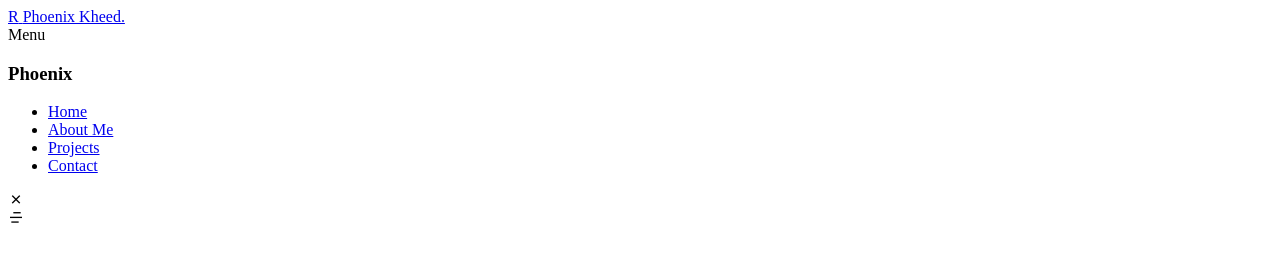
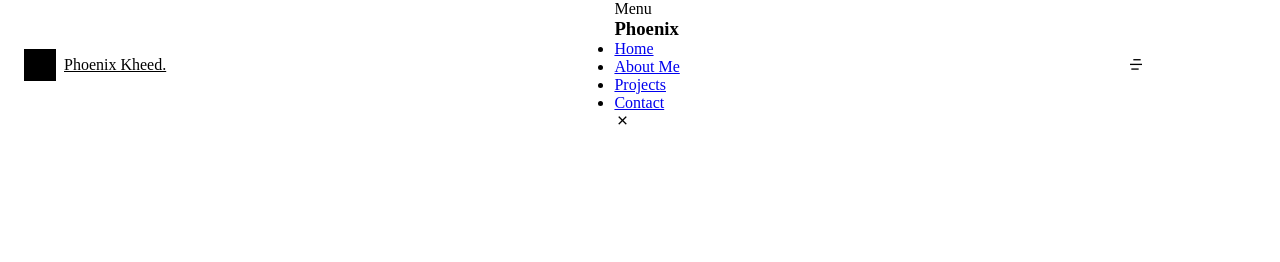
Before and after one commit to emmanex0121/WEB-DEVELOPMENT-PROJECTS, a plain HTML site: page responsive-portfolio-website-phoenix/index.html in a window 1280 px wide. Drawn offline with nearby package versions, Linux system fonts and the light colour scheme; a web font is replaced by a local one.

Commit message:
more styles and more contents

```diff
--- a/responsive-portfolio-website-phoenix/assets/css/styles.css
+++ b/responsive-portfolio-website-phoenix/assets/css/styles.css
@@ -50,3 +50,37 @@
 } */
 
 /* ================ HEADER AND NAV ============ */
+.header{
+    position: fixed;
+    width: 100%;
+    top: 0;
+    left: 0;
+    background-color: var(--body-color);
+    z-index: var(--z-fixed);
+    transition: box-shadow .4s;
+}
+
+.nav{
+    position: relative;
+    height: var(--header-height);
+    display: flex;
+    justify-content: space-between;
+    align-items: center;
+}
+
+.nav__logo{
+    display: flex;
+    column-gap: .5rem;
+    align-items: center;
+    font-weight: var(--font-semi-bold);
+    color: var(--title-color);
+}
+
+.nav__logo-circle,
+.nav_toggle{
+    width: 32px;
+    height: 32px;
+    background-color: black;
+    color: var(--white-color);
+    place-items: center;
+}
--- a/responsive-portfolio-website-phoenix/index.html
+++ b/responsive-portfolio-website-phoenix/index.html
@@ -12,7 +12,7 @@
     <link rel="stylesheet" href="https://cdnjs.cloudflare.com/ajax/libs/remixicon/3.7.0/remixicon.css" crossorigin="">
 
     <!-- ========== CSS =========== -->
-    <link rel="stylesheet" href="">
+    <link rel="stylesheet" href="assets/css/styles.css">
 
     <title>Responsive Portfolio Website - Phoenix</title>
 </head>
@@ -21,7 +21,7 @@
     <header class="header" id="header">
         <nav class="nav container">
             <a href="#" class="nav__logo">
-                <span class="nav__logo-circle">R</span>
+                <span class="nav__logo-circle">P</span>
                 <span class="nav__logo-name">Phoenix Kheed.</span>
             </a>
 
```
